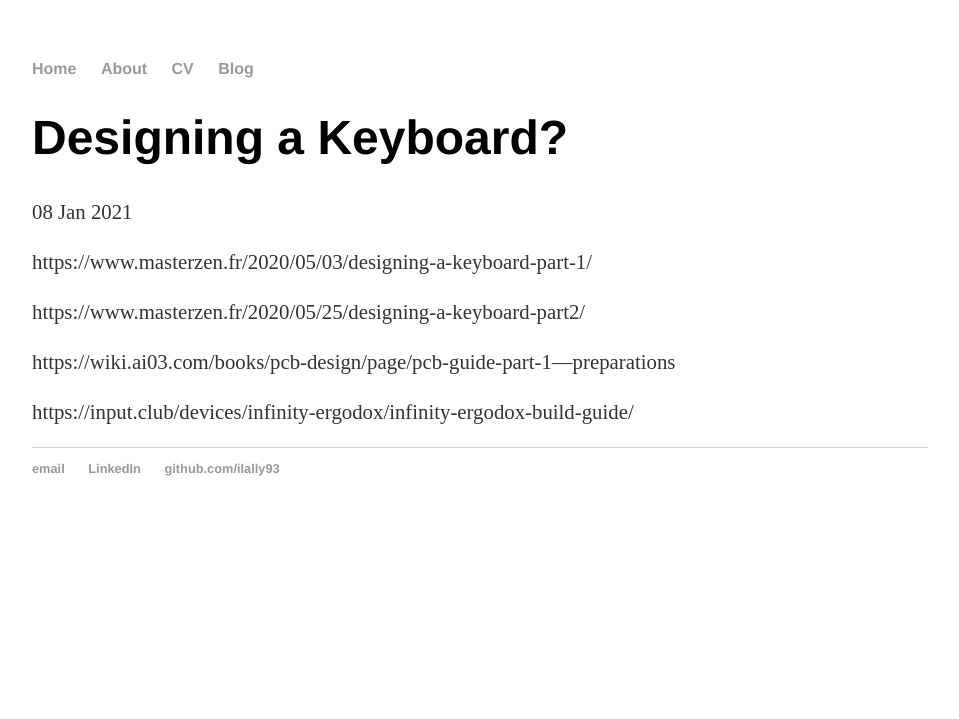
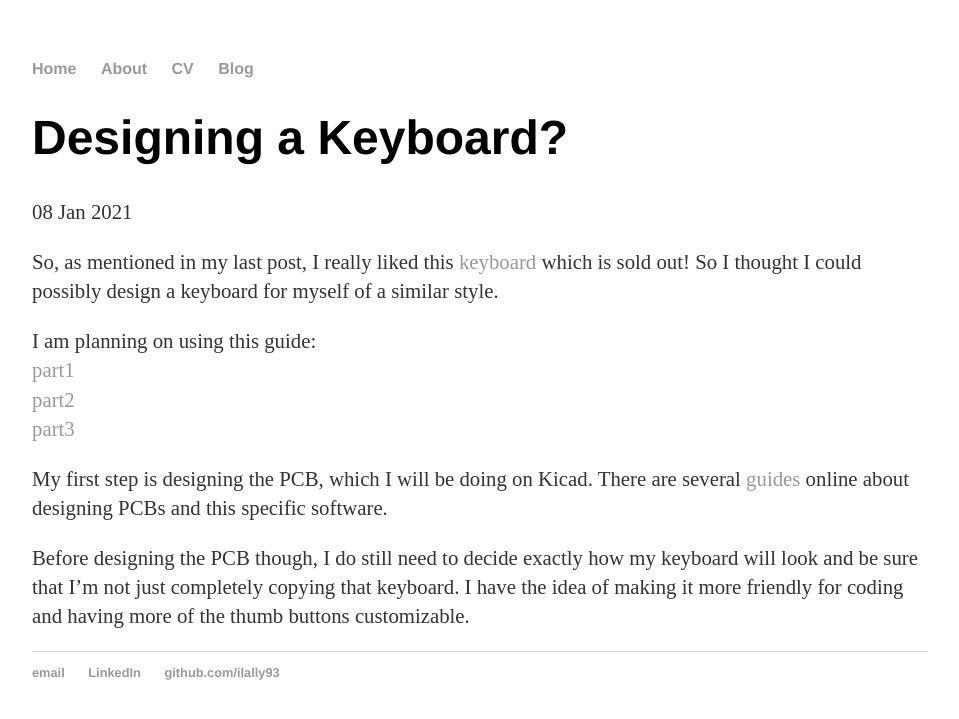
Before and after one commit to ilally93/ilally93.github.io, a Jekyll site: the page built from _posts/2021-01-08-Design-a-Keyboard.md, in a window 1280 px wide. Shown: the top 719 px of the page, without its empty margins (160-1119 px from the left). Built offline with Jekyll 4.4.1, drawn with Linux system fonts in a browser that asks for light colours.

```diff
--- a/_posts/2021-01-08-Design-a-Keyboard.md
+++ b/_posts/2021-01-08-Design-a-Keyboard.md
@@ -4,10 +4,19 @@ title: "Designing a Keyboard?"
 date: 2021-01-08
 ---
 
-https://www.masterzen.fr/2020/05/03/designing-a-keyboard-part-1/
+So, as mentioned in my last post, I really liked this [keyboard](https://input.club/devices/infinity-ergodox/infinity-ergodox-build-guide/) which is sold out!  So I thought I could possibly
+design a keyboard for myself of a similar style.
 
-https://www.masterzen.fr/2020/05/25/designing-a-keyboard-part2/
+I am planning on using this guide:
+[part1](https://www.masterzen.fr/2020/05/03/designing-a-keyboard-part-1/)
+[part2](https://www.masterzen.fr/2020/05/25/designing-a-keyboard-part2/)
+[part3](https://www.masterzen.fr/2020/10/20/designing-a-keyboard-part3/)
 
-https://wiki.ai03.com/books/pcb-design/page/pcb-guide-part-1---preparations
+My first step is designing the PCB, which I will be doing on Kicad.  There are
+several [guides](https://wiki.ai03.com/books/pcb-design/chapter/pcb-designer-guide)
+online about designing PCBs and this specific software.
 
-https://input.club/devices/infinity-ergodox/infinity-ergodox-build-guide/
+Before designing the PCB though, I do still need to decide exactly how my keyboard
+will look and be sure that I'm not just completely copying that keyboard.  I have
+the idea of making it more friendly for coding and having more of the thumb buttons
+customizable.
```
Also changed, not shown: _posts/2021-01-07-Keyboards.md (+1 -1 lines), _posts/2021-01-21-Reflections-on-FOSS.md (added, +32 -0 lines).
